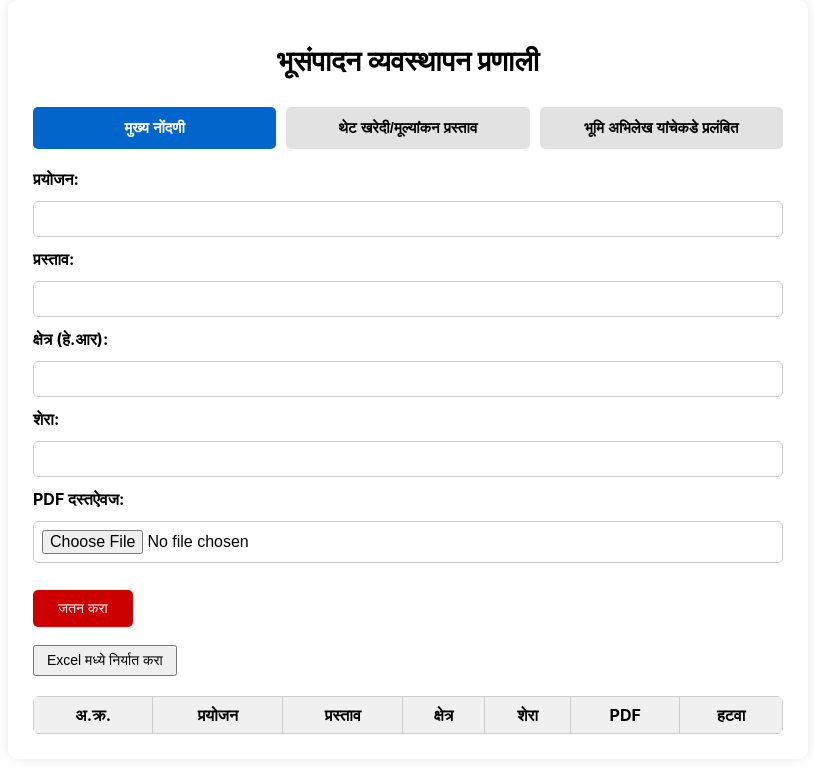
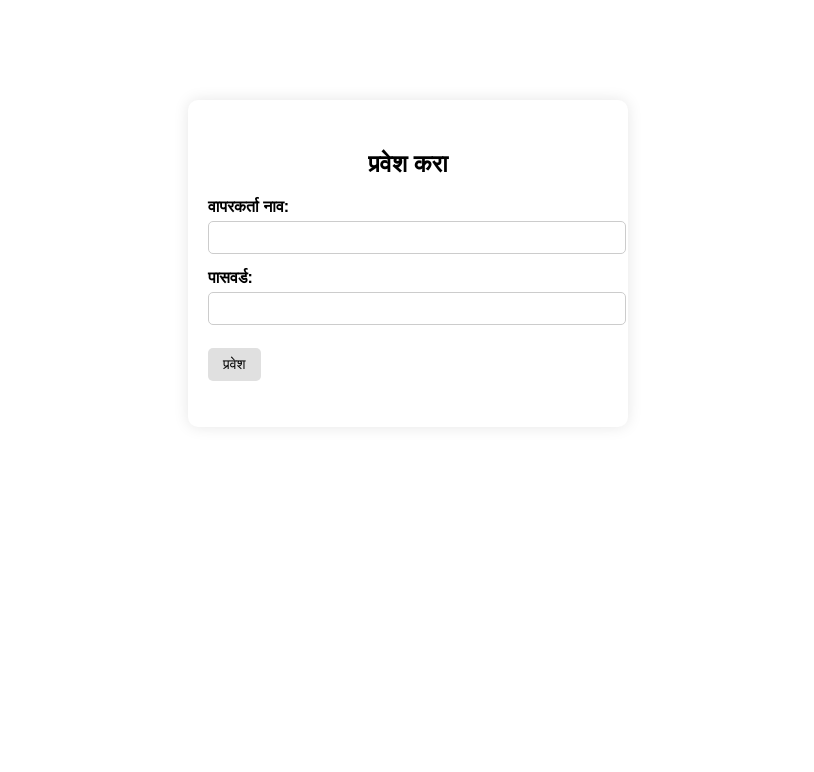
Before and after one commit to Sumit9062github/land-management, a React (Create React App) app: page / in a window 1280 px wide. Shown: the top 772 px of the page, without its empty margins (232-1046 px from the left). Built offline with nearby package versions, Linux system fonts and the light colour scheme.

Commit message:
Added login flow with conditional rendering

```diff
--- a/src/App.js
+++ b/src/App.js
@@ -1,10 +1,25 @@
-import React from 'react';
-import TabbedForm from './components/TabbedForm'; // adjust path as needed
+import React, { useState } from 'react';
+import Login from './components/Login';
+import TabbedForm from './components/TabbedForm';
 
 function App() {
+  const [isLoggedIn, setIsLoggedIn] = useState(false);
+
+  const handleLoginSuccess = () => {
+    setIsLoggedIn(true);
+  };
+
+  const handleLogout = () => {
+    setIsLoggedIn(false);
+  };
+
   return (
     <div className="App">
-      <TabbedForm />
+      {isLoggedIn ? (
+        <TabbedForm onLogout={handleLogout} />
+      ) : (
+        <Login onLoginSuccess={handleLoginSuccess} />
+      )}
     </div>
   );
 }
--- a/src/components/TabbedForm.js
+++ b/src/components/TabbedForm.js
@@ -2,7 +2,9 @@ import React, { useState, useEffect } from 'react';
 import * as XLSX from 'xlsx';
 import '../css/form.css';
 
-export default function TabbedForm() {
+
+
+export default function TabbedForm({ onLogout}) {
   const [activeTab, setActiveTab] = useState('main');
   const [formData, setFormData] = useState({});
   const [entries, setEntries] = useState([]);
@@ -137,6 +139,9 @@ export default function TabbedForm() {
   >
     भूमि अभिलेख यांचेकडे प्रलंबित
   </button>
+   <button onClick={onLogout} style={{ marginLeft: 'auto', backgroundColor: '#c00', color: '#fff' }}>
+    बाहेर पडा
+  </button>
 </div>
 
 
```
